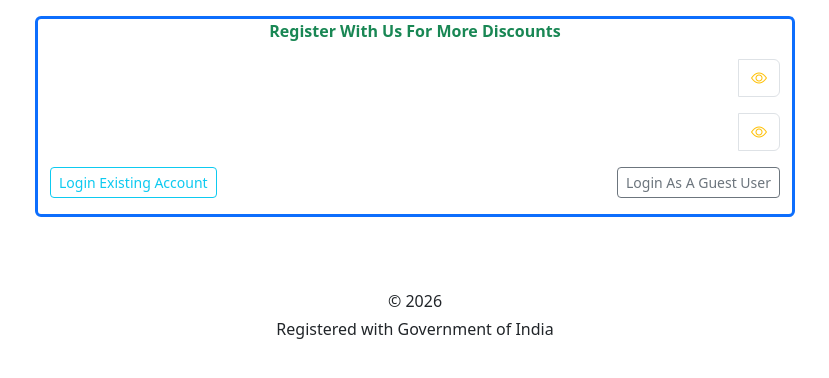
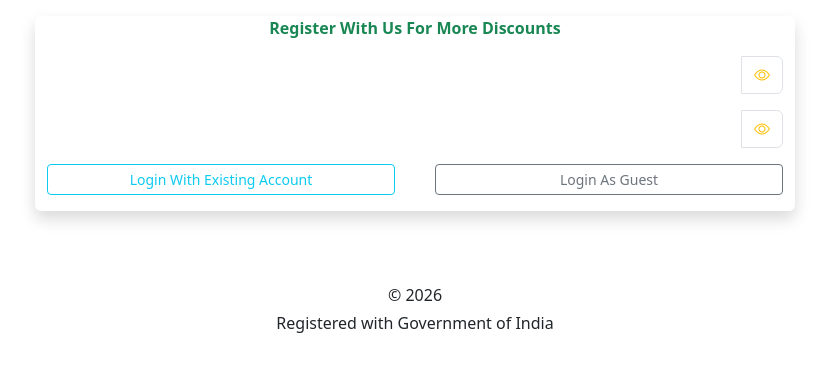
Before and after one commit to RanaUniverse/ecommerce_web_computer_shop, a Python web app: template blueprints/auth/templates/auth/register.html in a window 1280 px wide. Shown: the part 66-444 px from the top of the page, without its empty margins (225-1054 px from the left). Run offline with Jinja, Linux system fonts and the light colour scheme; the template is opened without the code that fills it, so the values that code supplies are empty; some libraries are stand-ins or nearby versions.

Commit message:
i add the login and register page goodly and with bs5 change some design

```diff
--- a/blueprints/auth/templates/auth/register.html
+++ b/blueprints/auth/templates/auth/register.html
@@ -17,7 +17,7 @@ Let's Make New Account
 
 <div class="container mt-3">
     <div class="row justify-content-center">
-        <div class="col-md-8 border border-3 border-primary rounded">
+        <div class="card shadow border-0 col-md-8">
 
             <form action="" method="post">
                 {{ form.hidden_tag() }}
@@ -85,15 +85,13 @@ Let's Make New Account
 
 
 
-                {#
-                Below i will make a row where i will insert 3 thigns
-                #}
-                <div class="d-flex justify-content-between align-items-center mb-3">
+                <div class="d-flex flex-column flex-lg-row justify-content-between align-items-center gap-2 mb-3">
 
 
-                    <a href="/login" class="btn btn-sm btn-outline-info">
-                        Login Existing Account
+                    <a href="{{ url_for('auth_bp.login' ) }}" class="btn btn-sm btn-outline-info w-75 w-sm-auto">
+                        Login With Existing Account
                     </a>
+
 
                     <div class="form-check">
                         {{ form.remember(class="form-check-input") }}
@@ -101,11 +99,13 @@ Let's Make New Account
                     </div>
 
 
-                    <a href="" class="btn btn-sm btn-outline-secondary">
-                        Login As A Guest User
+                    <a href="" class="btn btn-sm btn-outline-secondary w-75 w-sm-auto">
+                        Login As Guest
                     </a>
 
+
                 </div>
+
                 {{form.submit(class="btn btn-primary w-100 py-2 mb-3")}}
             </form>
         </div>
```
Also changed, not shown: blueprints/auth/routes.py (+14 -2 lines), blueprints/auth/templates/auth/login.html (+7 -6 lines).
